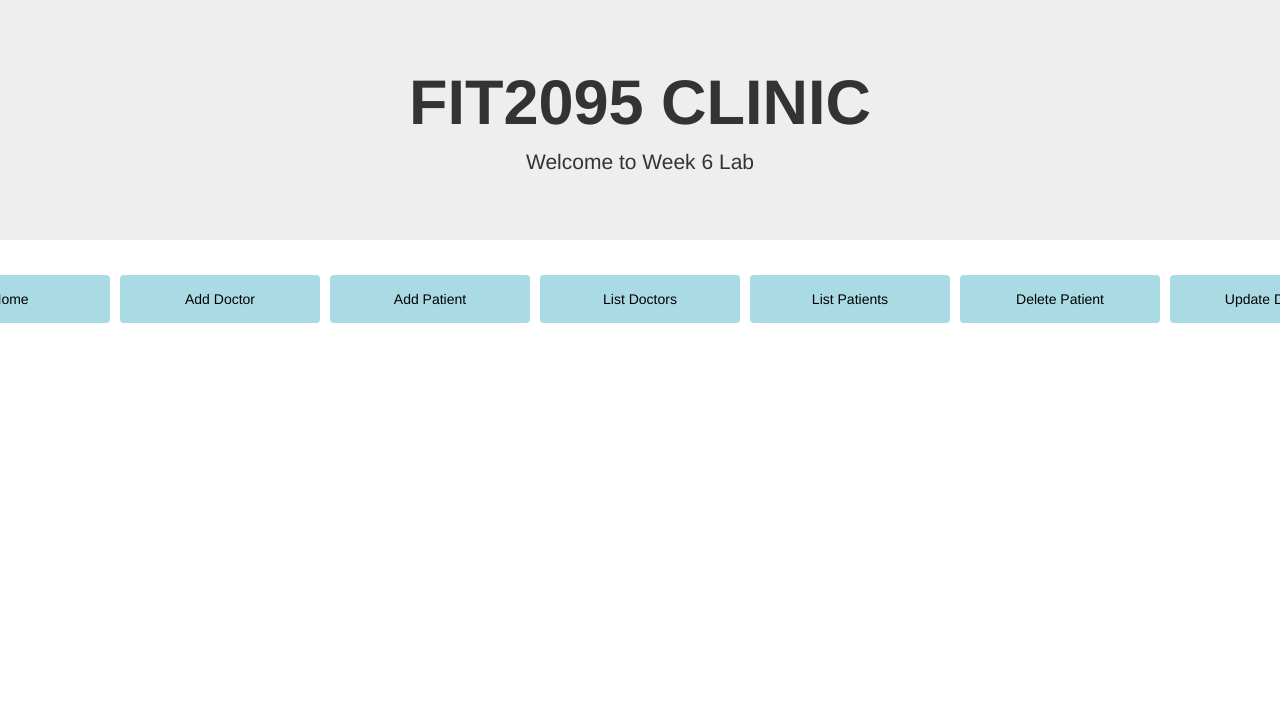
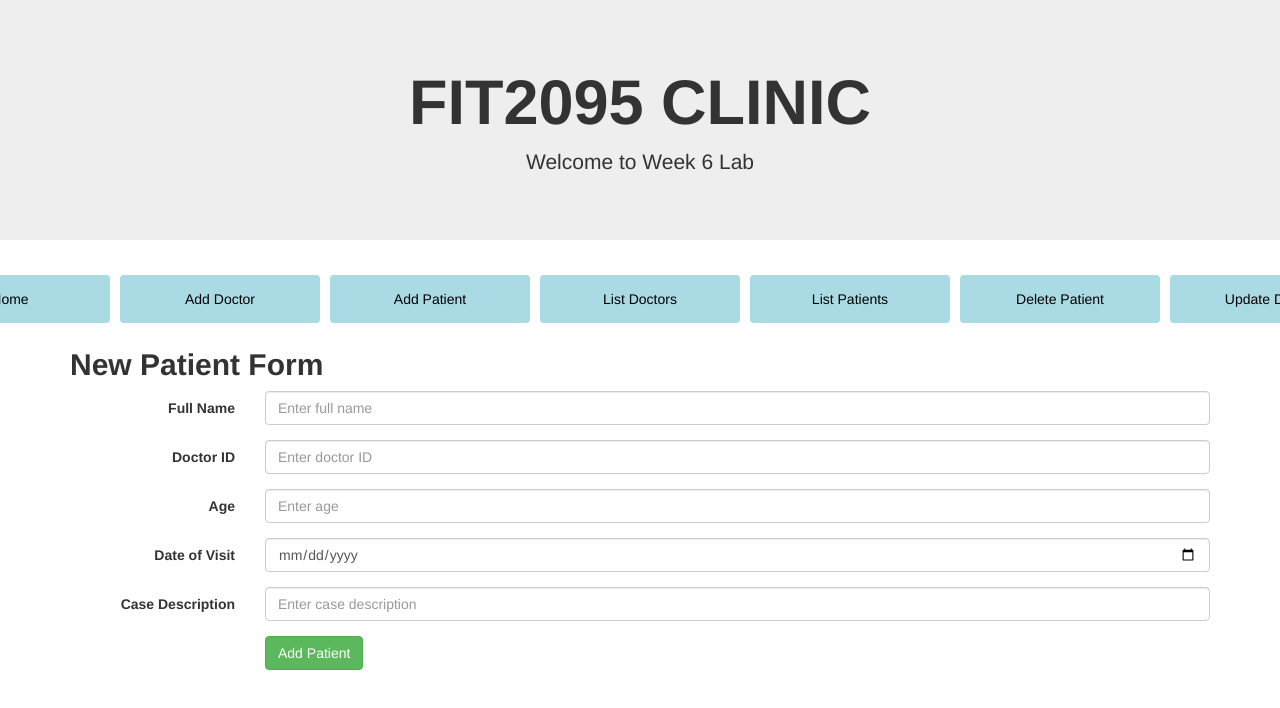
Before and after one commit to matchayo/FIT2095-Lab6, a website: page views/addPatient.html in a window 1280 px wide. Shown: the top 708 px of the page. Drawn offline with nearby package versions, Linux system fonts and the light colour scheme; files that its build step writes are made by us from their sources.

Commit message:
Add 'Add Patient' functionality

```diff
--- a/models/patients.js
+++ b/models/patients.js
@@ -1,7 +1,10 @@
 const mongoose = require("mongoose");
 
 const patientsSchema = mongoose.Schema({
-    _id: mongoose.Schema.Types.ObjectId,
+    _id: {
+        type: mongoose.Schema.Types.ObjectId,
+        auto: true
+    },
     fullName: {
         type: String,
         required: true
--- a/views/addPatient.html
+++ b/views/addPatient.html
@@ -14,14 +14,6 @@
   <p>Welcome to Week 6 Lab</p>
 </div>
 
-<!-- <div id="links">
-    <a href="/addDoctor">Add Doctor</a><br/>
-    <a href="/addPatient">Add Patient</a><br/>
-    <a href="/listDoctors">List Doctors</a><br/>
-    <a href="/listPatients">List Patients</a><br/>
-    <a href="/deletePatient">Delete Patient</a><br/>
-    <a href="/updateDoctor">Update Doctor</a><br/>
-</div> -->
 <div id="links">
     <a href="/"><button type="button" class="btn btn-primary">Home</button></a>
     <a href="/addDoctor"><button type="button" class="btn btn-primary">Add Doctor</button></a>
@@ -30,5 +22,53 @@
     <a href="/listPatients"><button type="button" class="btn btn-primary">List Patients</button></a>
     <a href="/deletePatient"><button type="button" class="btn btn-primary">Delete Patient</button></a>
     <a href="/updateDoctor"><button type="button" class="btn btn-primary">Update Doctor</button></a>
+</div>
+
+<div class="container">
+  <h2><b>New Patient Form</b></h2>
+
+  <form class="form-horizontal" action="/patient-added" method="POST">
+    <div class="form-group">
+      <label class="control-label col-sm-2" for="fullName">Full Name</label>
+      <div class="col-sm-10">
+        <input type="text" class="form-control" id="fullName" placeholder="Enter full name" name="fullName">
+      </div>
+    </div>
+
+    <div class="form-group">
+      <label class="control-label col-sm-2" for="doctor">Doctor ID</label>
+      <div class="col-sm-10">
+        <input type="text" class="form-control" id="doctor" placeholder="Enter doctor ID" name="doctor">
+      </div>
+    </div>
+
+    <div class="form-group">
+      <label class="control-label col-sm-2" for="age">Age</label>
+      <div class="col-sm-10">
+        <input type="number" class="form-control" placeholder="Enter age" id="age" name="age">
+      </div>
+    </div>
+
+    <div class="form-group">
+      <label class="control-label col-sm-2" for="visitDate">Date of Visit</label>
+      <div class="col-sm-10">
+        <input type="date" class="form-control" id="visitDate" name="visitDate">
+      </div>
+    </div>
+
+    <div class="form-group">
+      <label class="control-label col-sm-2" for="caseDesc">Case Description</label>
+      <div class="col-sm-10">
+        <input type="text" class="form-control" id="caseDesc" placeholder="Enter case description" name="caseDesc">
+      </div>
+    </div>
+
+    <div class="form-group">
+      <div class="col-sm-offset-2 col-sm-10">
+        <button type="submit" class="btn btn-success">Add Patient</button>
+      </div>
+    </div>
+  </form>
+</div>
 </body>
 </html>
```
Also changed, not shown: server.js (+29 -0 lines), views/addDoctor.html (+1 -1 lines), views/index.html (+1 -1 lines). Lines whose indentation alone changed are shown as unchanged.
